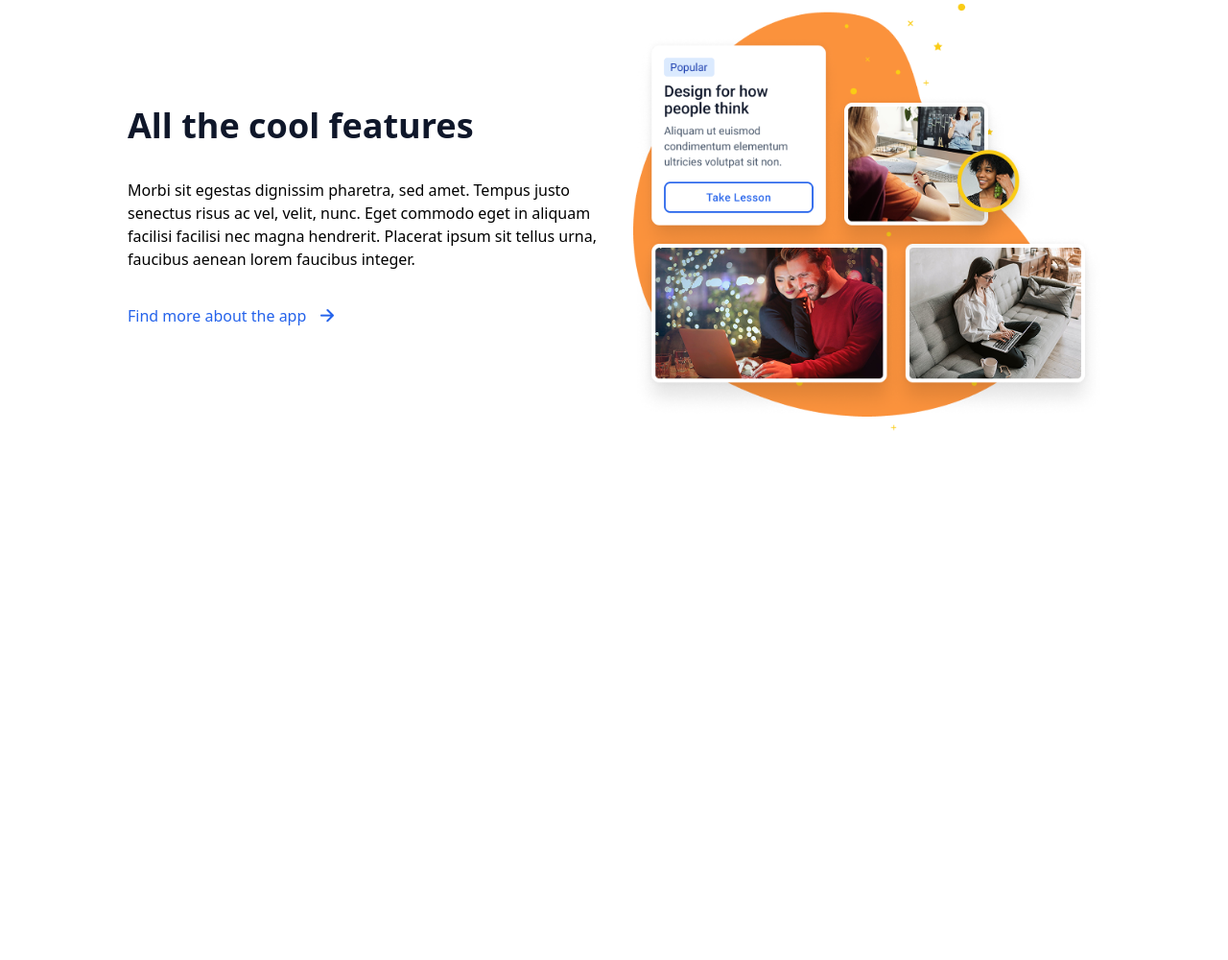
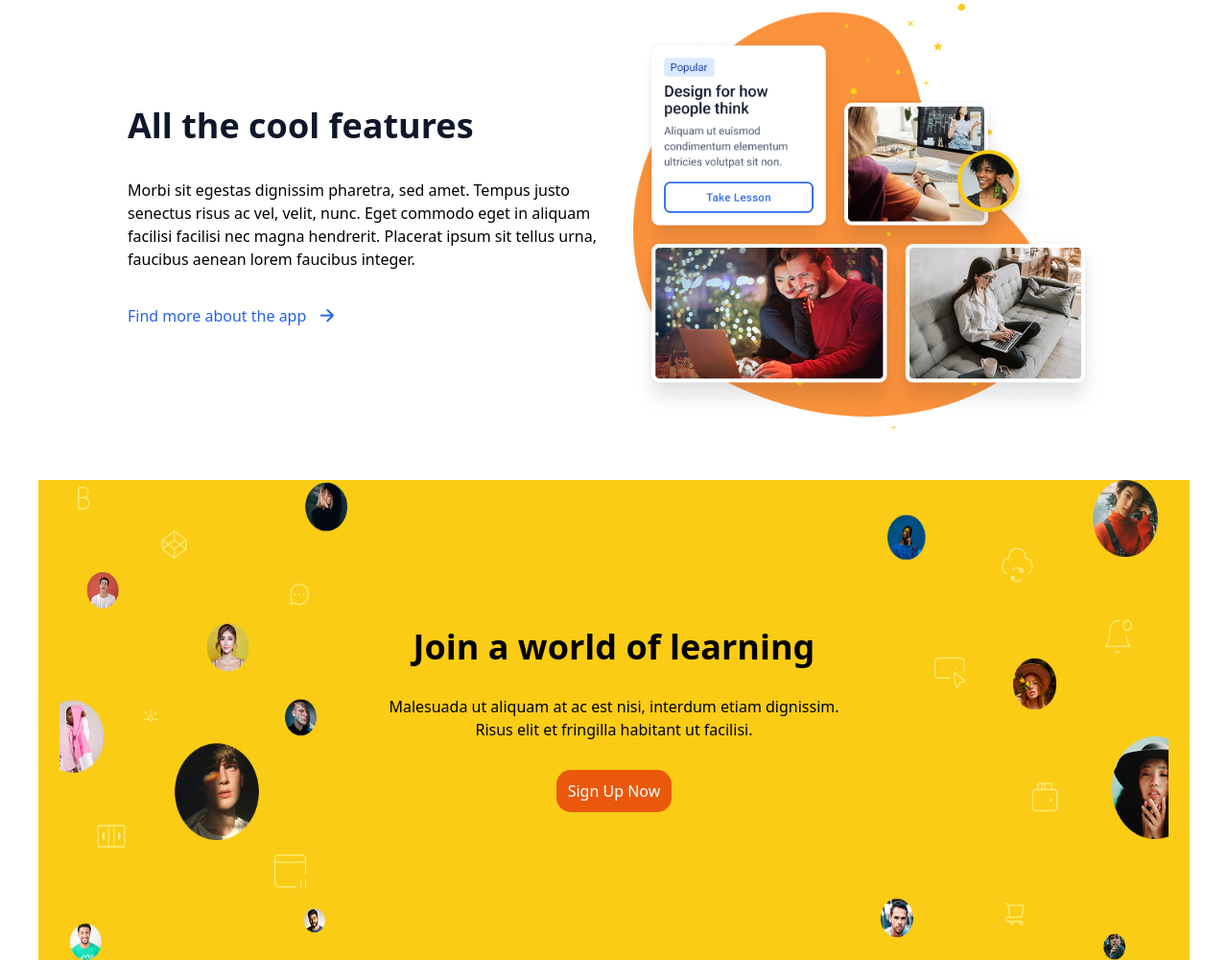
Before and after one commit to jurabeksayfiddinov1010-collab/ZZ03, a website: page index.html in a window 1280 px wide. Shown: the part 3127-4127 px from the top of the page at 96% size. Before the commit the page ends 3577 px from the top, so only its background shows below. Drawn offline with Linux system fonts and the light colour scheme.

Commit message:
section #8

```diff
--- a/index.html
+++ b/index.html
@@ -144,6 +144,16 @@
                       </div>
                       <img class="lg:w-[500px] w-[350px] lg:m-0 m-auto" src="./image/Right.png" alt="">
                 </section>
+                <section class="w-[100%] lg:h-[500px] h-[800px] bg-[#FACC15] mt-[50px] flex justify-around lg:flex-row flex-col">
+                    <img class="lg:w-[300px] w-[200px]  m-auto lg:m-0" src="./image/Cards Round.png" alt="">
+                    <div class="flex flex-col gap-[30px] justify-center items-center text-center">
+                        <p class="text-4xl font-bold">Join a world of learning</p>
+                        <p>Malesuada ut aliquam at ac est nisi, interdum etiam dignissim. <br>
+Risus elit et fringilla habitant ut facilisi.</p>
+  <p class="w-[120px] p-[10px] bg-[#EA580C] text-white rounded-[15px]">Sign Up Now</p>
+                    </div>
+                       <img class="lg:w-[300px] w-[200px] m-auto lg:m-0" src="./image/Cards Round (1).png" alt="">
+                </section>
             </main>
 </body>
 </html>
```
Also changed, not shown: image/Cards Round (1).png (added), image/Cards Round.png (added), src/output.css.
